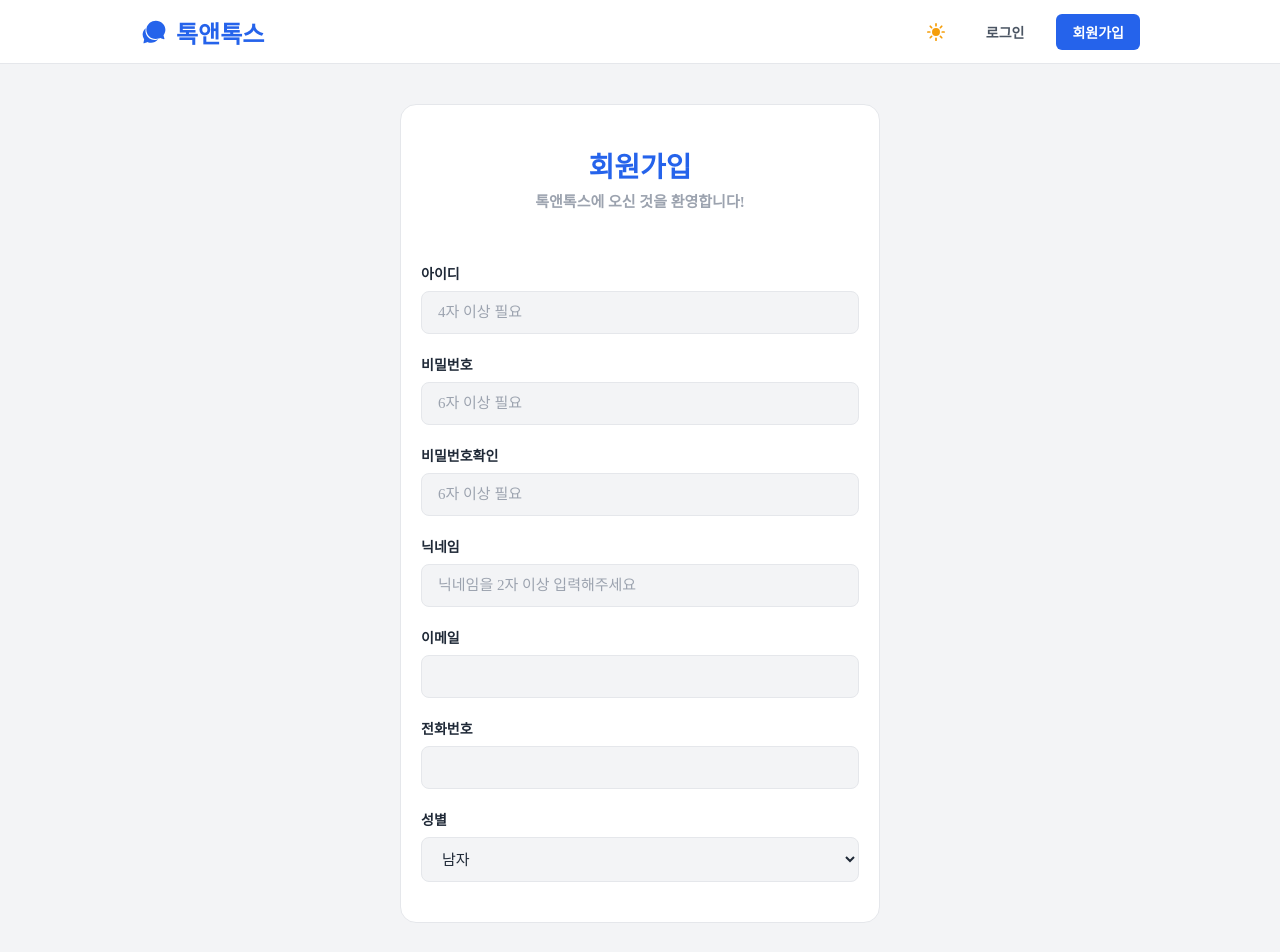
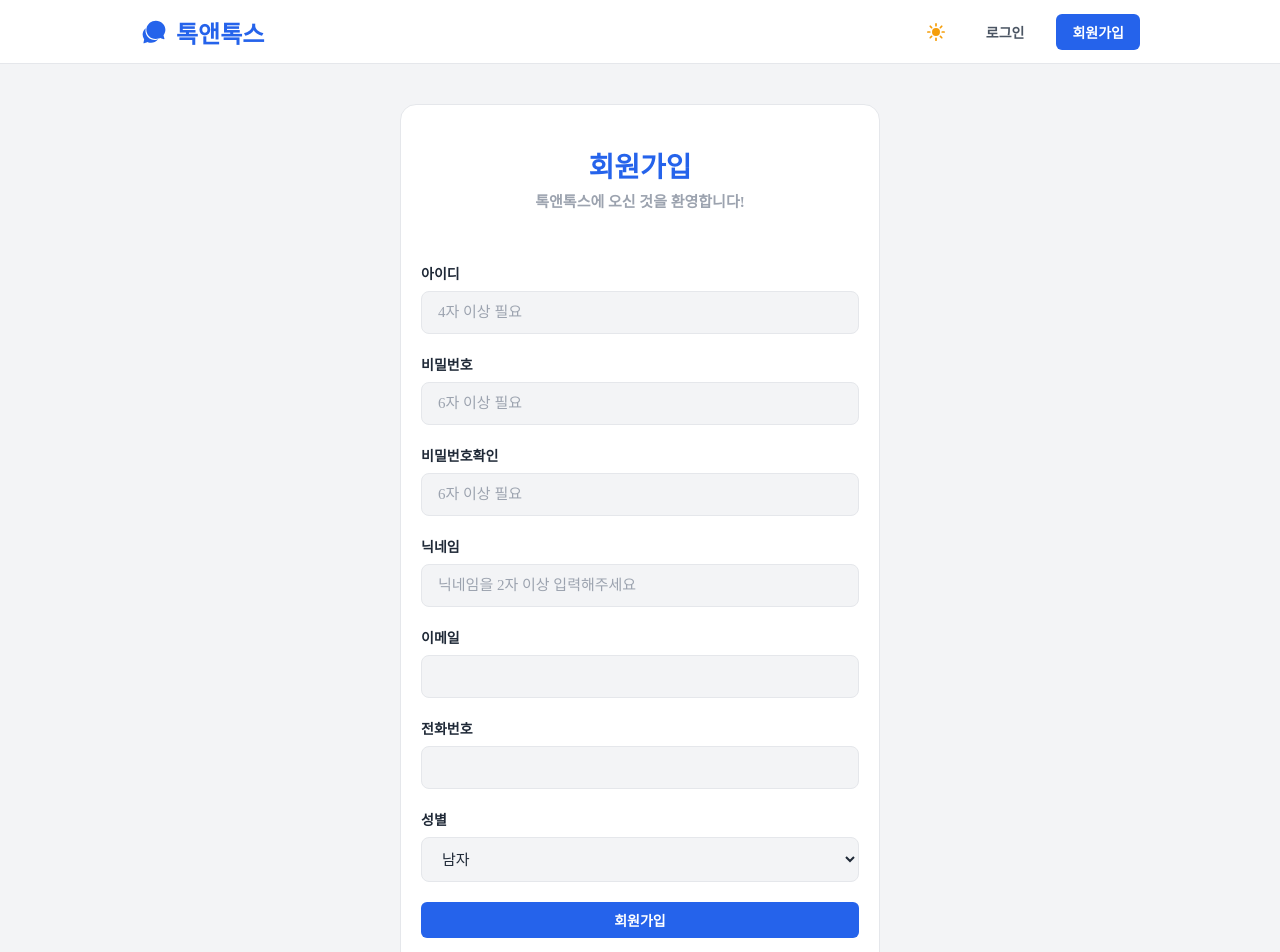
Before and after one commit to Drtr92/lecture-forum-frontend, a React (Vite) app: page /auth/signup in a window 1280 px wide. Shown: the top 952 px of the page. Built offline with nearby package versions, Linux system fonts and the light colour scheme.

Commit message:
SignUpPage 전송 전까지의 코드 완료

```diff
--- a/src/pages/auth/signup/SignUpPage.tsx
+++ b/src/pages/auth/signup/SignUpPage.tsx
@@ -5,6 +5,7 @@ import { type CreateUserInputType, createUserSchema } from "../../../schemas/aut
 import { zodResolver } from "@hookform/resolvers/zod";
 import SelectGroup, { type OptionType } from "../../../components/common/select/SelectGroup.tsx";
 import { GenderType } from "../../../types/user.type.ts";
+import Button from "../../../components/common/button/Button.tsx";
 
 const AuthContainer = styled.div`
     display: flex;
@@ -39,11 +40,20 @@ const AuthSubTitle = styled.h6`
     margin-bottom: 32px;
 `;
 
+const AuthRootErrorMessage = styled.p`
+    font-size: 14px;
+    text-align: center;
+    color: ${props => props.theme.color.error};
+    font-weight: 500;
+    margin-bottom: 50px;
+`;
+
 function SignUpPage() {
     const {
         register,
         handleSubmit,
-        formState: { errors },
+        setError,
+        formState: { errors, isSubmitting },
     } = useForm<CreateUserInputType>({
         resolver: zodResolver(createUserSchema), // react-hook-form과 zod 연결
         mode: "onBlur", // 언제 검증할 것인가를 정하는 옵션
@@ -110,6 +120,14 @@ function SignUpPage() {
                     registerObj={register("gender")}
                     options={options}
                 />
+                {errors.root && <AuthRootErrorMessage>{errors.root.message}</AuthRootErrorMessage>}
+                <Button
+                    color={"primary"}
+                    variant={"contained"}
+                    type={"submit"}
+                    disabled={isSubmitting}>
+                    회원가입
+                </Button>
             </AuthFormCard>
         </AuthContainer>
     );
--- a/src/schemas/auth/signUpSchema.ts
+++ b/src/schemas/auth/signUpSchema.ts
@@ -4,7 +4,8 @@ import { GenderType } from "../../types/user.type.ts";
 const phoneRegex = /^01([0|1|6|7|8|9])-?([0-9]{3,4})-?([0-9]{4})$/;
 
 // zod 패키지를 통해 검증할 Input값에 대한 객체모양 생성
-export const createUserSchema = z.object({
+export const createUserSchema = z
+    .object({
         username: z.string().min(4, "아이디는 4자 이상 입렵해주세요."),
         password: z.string().min(6, "비밀번호는 6자 이상 입력해주세요."),
         confirmPassword: z.string().min(1, "비밀번호 확인을 입력해주세요."), // 비밀번호와 같은지는 다른 조건으로 처리하고
@@ -15,6 +16,14 @@ export const createUserSchema = z.object({
         email: z.email("올바른 이메일 형식이 아닙니다."),
         phoneNumber: z.string().regex(phoneRegex, "올바른 전화번호 형식이 아닙니다."),
         gender: z.enum(GenderType),
+    })
+    // 각각의 항목에 대한 검증을 각각 써주되,
+    // password에 입력한 값과 confirmPassword에 입력한 항목이 일치하는지를 검증해야 함
+    // 여러 항목에 대한 연결 검증은 메소드 체인을 통해 .refine(함수, 옵션) 메소드 사용
+    // 옵션에 들어가는 내용은, 검증에 실패했을 때 어느 자리에 어떤 에러메세지를 출력할지를 정함
+    .refine(data => data.password === data.confirmPassword, {
+        path: ["confirmPassword"],
+        message: "비밀번호가 일치하지 않습니다.",
     });
 
 // 위에서 만든 createUseSchema는 조건을 건 "객체"를 만들어내는 일이라,
```
Lines whose indentation alone changed are shown as unchanged.
